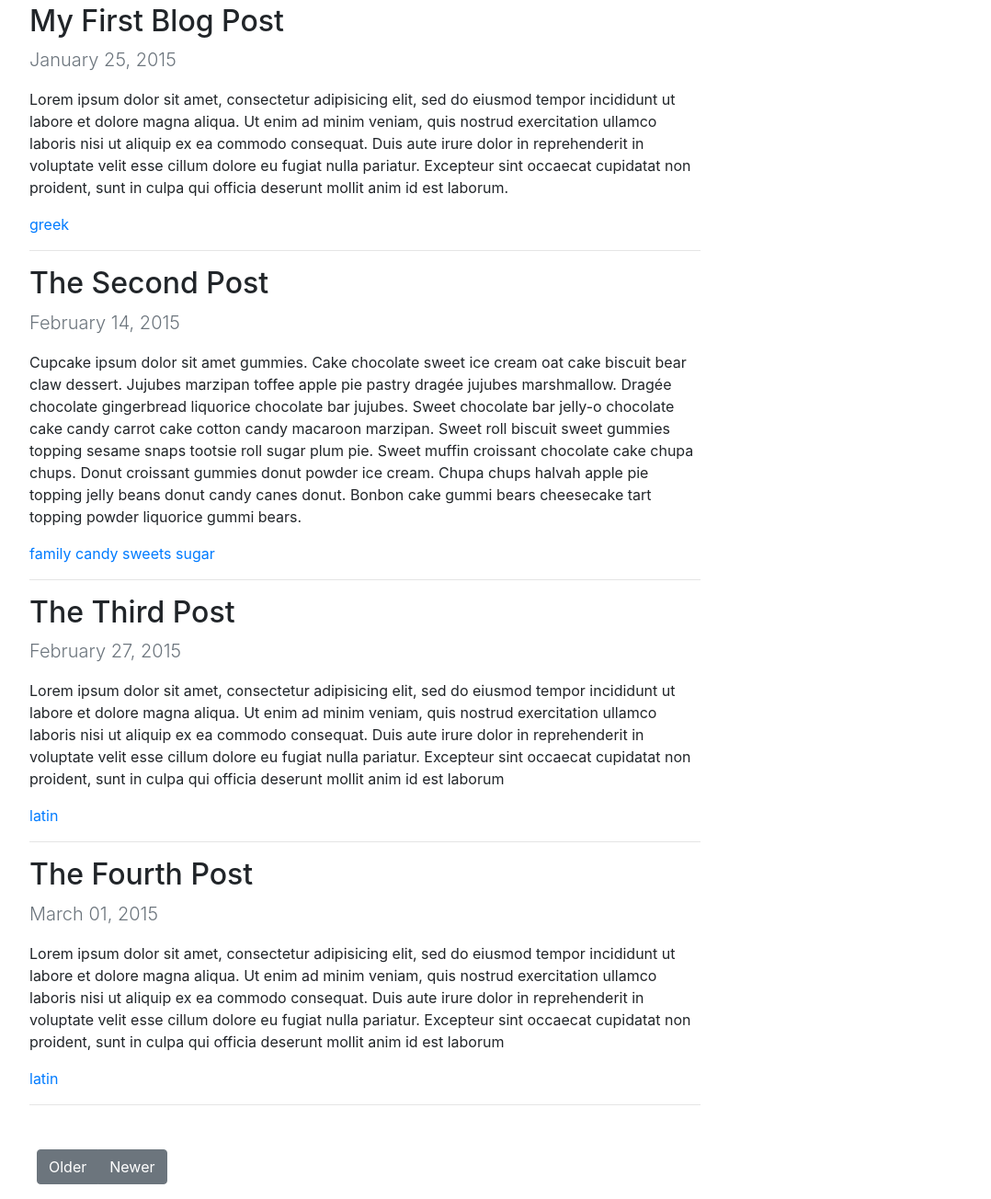
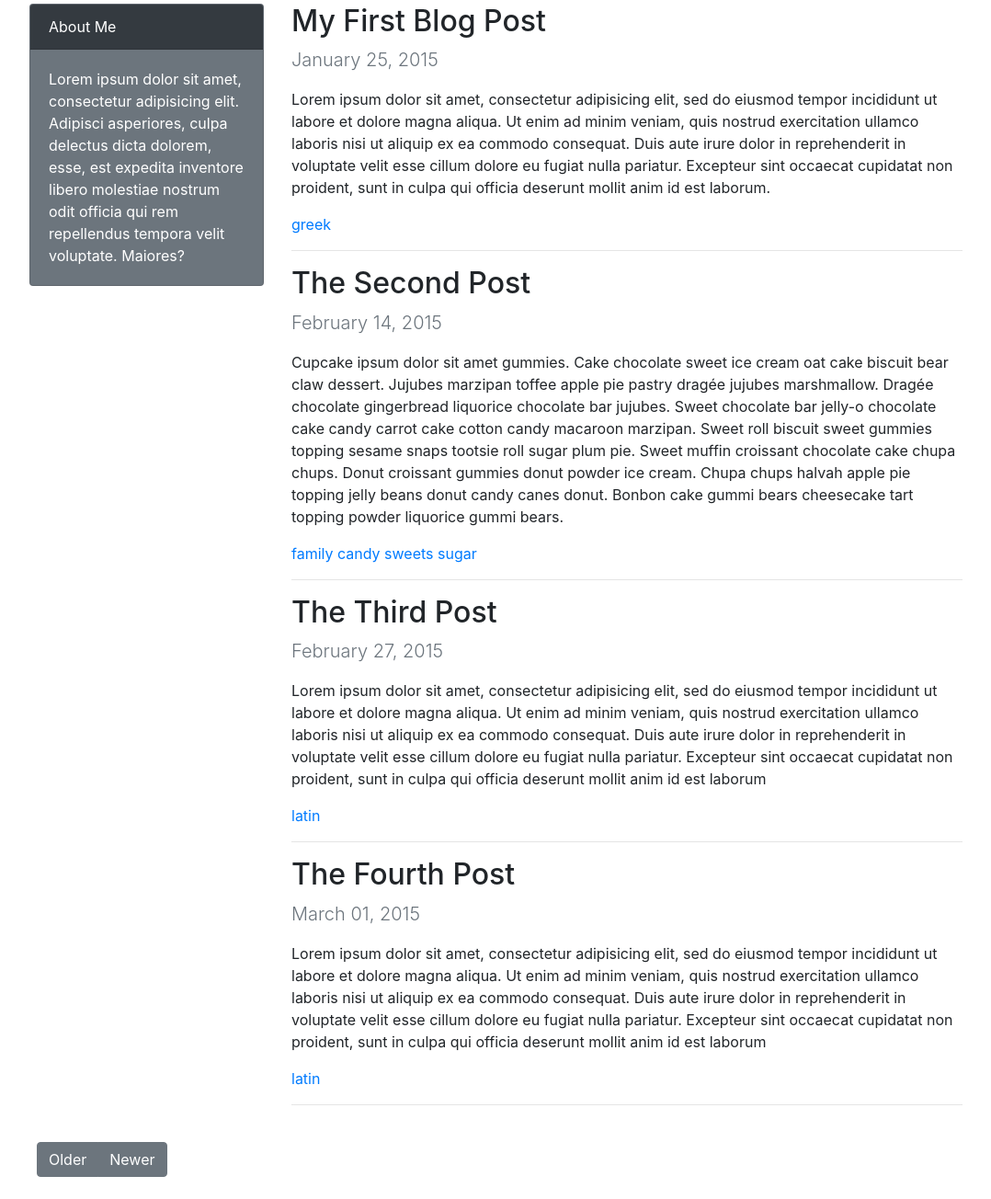
Before and after one commit to alexandrahamner/bash-codeup-web-exercises, a plain HTML site: page ajax-blog.html in a window 1280 px wide. Shown: the part 95-1399 px from the top of the page at 92% size, without its empty margins (53-1131 px from the left). Drawn offline with nearby package versions, Linux system fonts and the light colour scheme.

Commit message:
feat: added an about me card.

```diff
--- a/ajax-blog.html
+++ b/ajax-blog.html
@@ -41,14 +41,26 @@
             </div>
         </nav>
         <div class="row">
+            <div class="col-sm col-md-3">
+                <div class="card my-4 bg-secondary text-white">
+                    <div class="card-header bg-dark">
+                        About Me
+                    </div>
+                    <div class="card-body">
+                        Lorem ipsum dolor sit amet, consectetur adipisicing elit. Adipisci asperiores, culpa delectus dicta dolorem, esse, est expedita inventore libero molestiae nostrum odit officia qui rem repellendus tempora velit voluptate. Maiores?
+                    </div>
+                </div>
+            </div>
             <div id="posts" class="col-sm col-md-8 my-4">
+                <!--Posts appear here-->
+            </div>
 
-            </div>
         </div>
-        <div class="btn-group my-2 mx-2" role="group" aria-label="Basic example">
+        <div class="btn-group mb-4 mx-2" role="group" aria-label="Basic example">
             <button type="button" class="btn btn-secondary">Older</button>
             <button type="button" class="btn btn-secondary">Newer</button>
         </div>
+    </div>
 
     <!-- jQuery and Bootstrap Script -->
     <script src="https://code.jquery.com/jquery-2.2.4.min.js" integrity="sha256-BbhdlvQf/xTY9gja0Dq3HiwQF8LaCRTXxZKRutelT44=" crossorigin="anonymous"></script>
```
